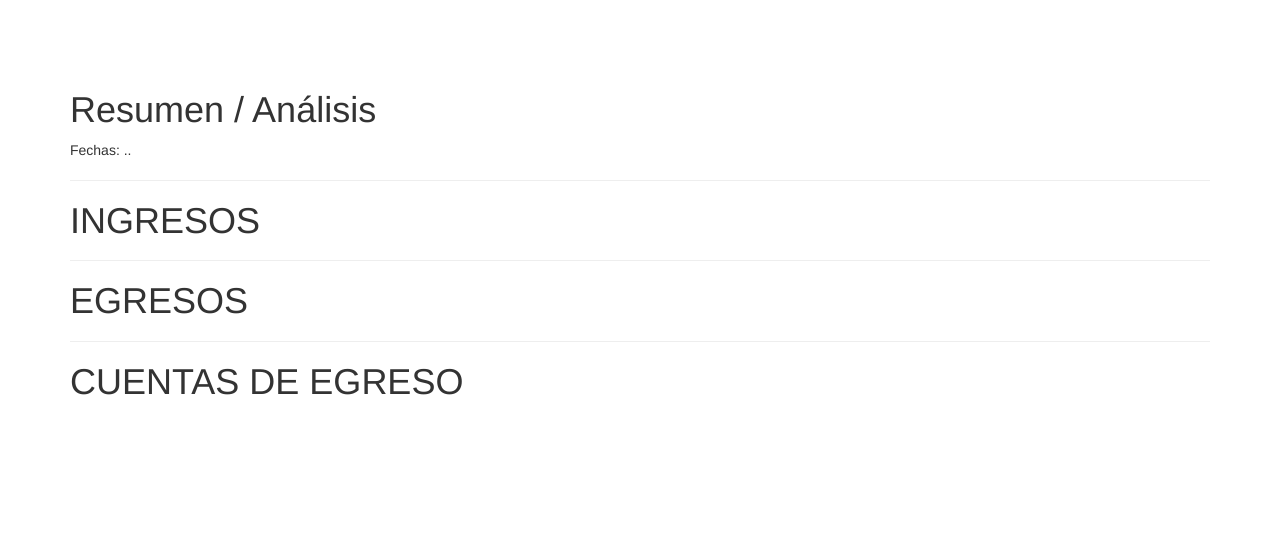
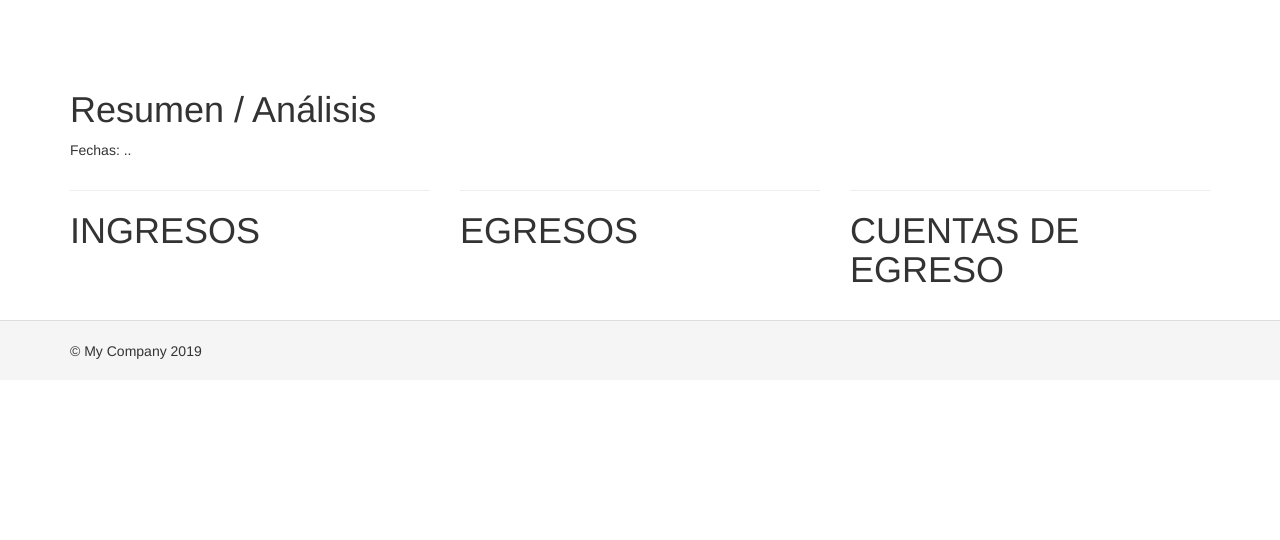
Before and after one commit to biottgus/Accounting, a Yii app: template views/report-analisis/results.php in a window 1280 px wide. Shown: the top 540 px of the page. Run offline with PHP 8.4 and a stand-in for Yii, Linux system fonts and the light colour scheme; the template is opened without the code that fills it, so the values that code supplies are empty; some libraries are stand-ins or nearby versions.

Commit message:
cambios varios

```diff
--- a/views/report-analisis/results.php
+++ b/views/report-analisis/results.php
@@ -9,6 +9,7 @@ use yii\grid\GridView;
 use yii\data\ArrayDataProvider;
 use miloschuman\highcharts\Highcharts;
 use yii\web\JsExpression;
+
 /**
  *
  * @param type $title
@@ -256,29 +257,36 @@ $sqlByTiposEgresos = queryTiposEgresos($sqlBase);
 $sqlByEgresos = queryEgresos($sqlBase);
 $sqlByIngresos = queryIngresos($sqlBase);
 
-// graficar
-$data = Yii::$app->db->createCommand($sqlByType)->queryAll();
-//echo reporteAnalisis($model, $data);
-echo arrayToGraph("Ingresos / Egresos", 'agrupado', [
-    'total' => [
-        'name' => 'total',
-        'type' => 'column'
-    ],
-        ], $data, ['pie' => FALSE]
-);
-
+//// graficar
+//$data = Yii::$app->db->createCommand($sqlByType)->queryAll();
+////echo reporteAnalisis($model, $data);
+//echo arrayToGraph("Ingresos / Egresos", 'agrupado', [
+//    'total' => [
+//        'name' => 'total',
+//        'type' => 'column'
+//    ],
+//        ], $data, ['pie' => FALSE]
+//);
+?>
+<div class="body-content">
+    <div class="row">
+        <div class="col-lg-4">
+            <?php
             echo "<hr>";
             echo "<h1>INGRESOS</h1>";
             $data = Yii::$app->db->createCommand($sqlByIngresos)->queryAll();
             echo reporteAnalisis($model, $data);
-echo arrayToGraph("INGRESOS", 'agrupado', [
-    'total' => [
-        'name' => 'total',
-        'type' => 'column'
-    ],
-        ], $data, ['pie' => false]
-);
-
+//echo arrayToGraph("INGRESOS", 'agrupado', [
+//    'total' => [
+//        'name' => 'total',
+//        'type' => 'column'
+//    ],
+//        ], $data, ['pie' => false]
+//);
+            ?>
+        </div>
+        <div class="col-lg-4">
+            <?php
             echo "<hr>";
             echo "<h1>EGRESOS</h1>";
             $data = Yii::$app->db->createCommand($sqlByTiposEgresos)->queryAll();
@@ -290,7 +298,10 @@ echo arrayToGraph("EGRESOS", 'agrupado', [
                 ],
                     ], $data, ['pie' => false]
             );
-
+            ?>
+        </div>
+        <div class="col-lg-4">
+            <?php
             echo "<hr>";
             echo "<h1>CUENTAS DE EGRESO</h1>";
             $data = Yii::$app->db->createCommand($sqlByEgresos)->queryAll();
@@ -302,3 +313,6 @@ echo arrayToGraph("CUENTAS DE EGRESO", 'agrupado', [
                 ],
                     ], $data, ['pie' => false]
             );
+            ?>
+        </div>
+    </div>
```
Lines whose indentation alone changed are shown as unchanged.
